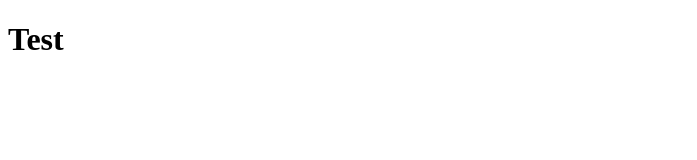
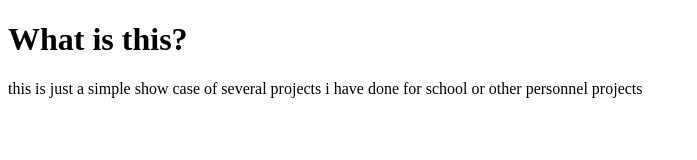
Before and after one commit to Monkey02Psycho/Monkey02Psycho.github.io, a plain HTML site: page index.html in a window 1280 px wide. Shown: the whole page, without its empty margins (0-697 px from the left). Drawn offline with Linux system fonts and the light colour scheme.

Commit message:
creating basic text and stuff

```diff
--- a/index.html
+++ b/index.html
@@ -3,9 +3,11 @@
 <head>
 <meta charset="utf-8">
 <link href="Style.css" type="text/css" rel="stylesheet">
-<title>DreamWeaverProject</title>
+
+<title>Projects</title>
 </head>
 <body>
-	<h1>Test</h1>
+	<h1>What is this?</h1>
+	<p>this is just a simple show case of several projects i have done for school or other personnel projects</p>
 </body>
 </html>
```
